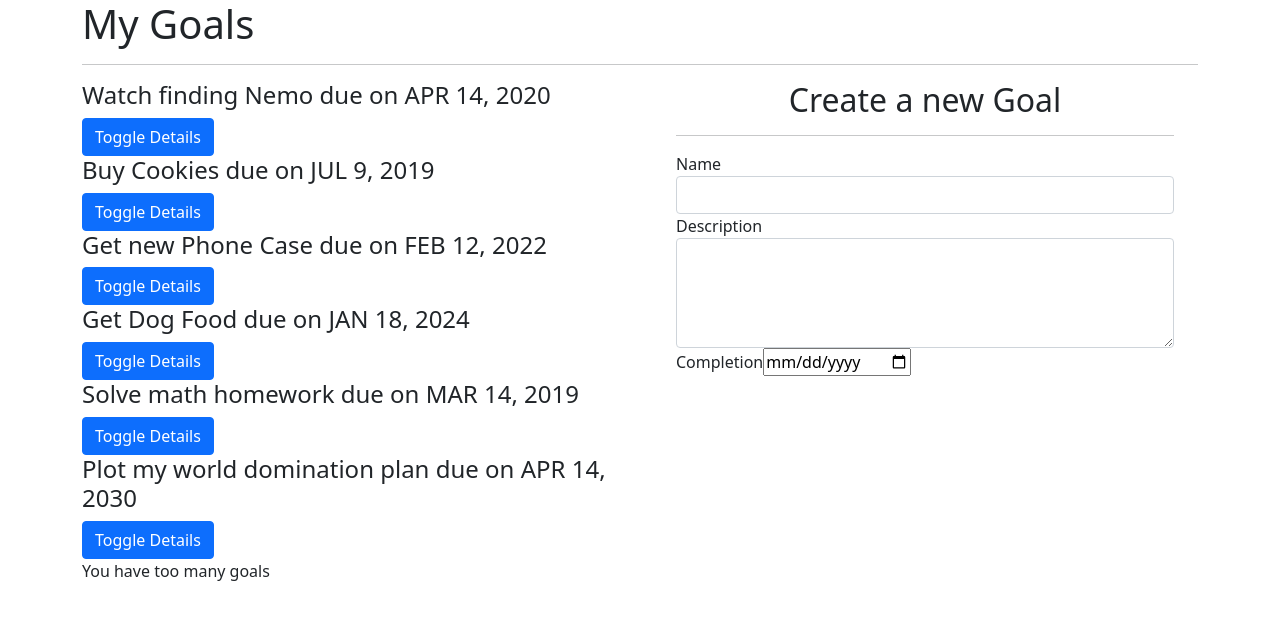
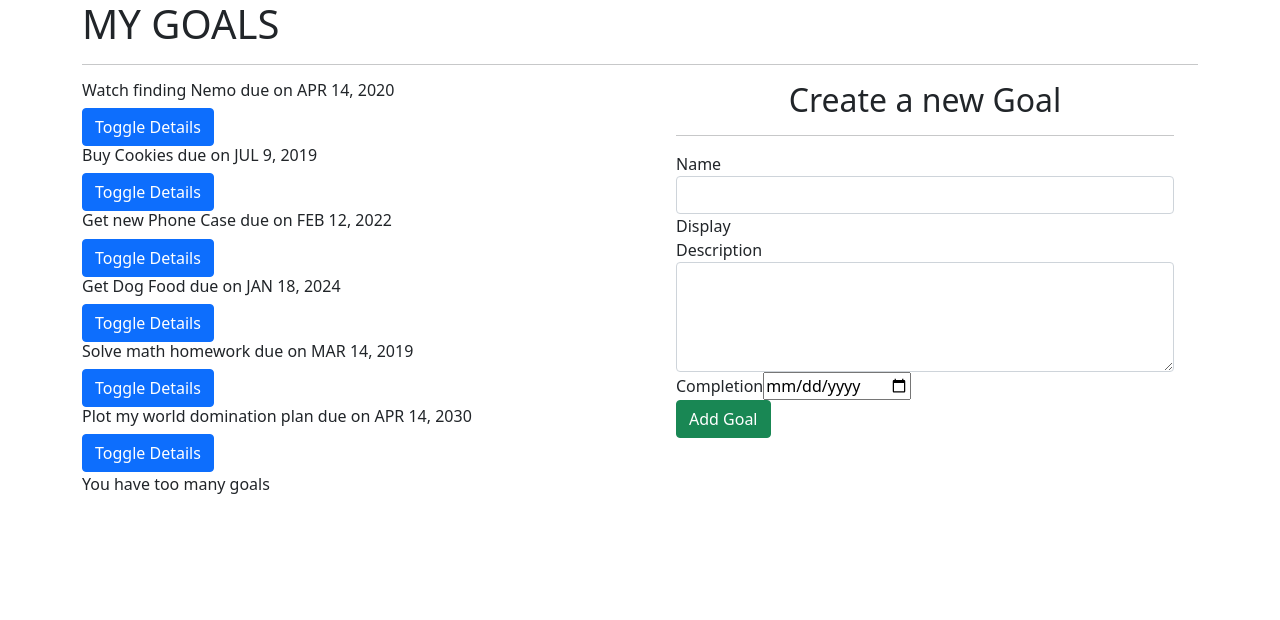
Before and after one commit to Clemo97/Goals, an Angular app: page / in a window 1280 px wide. Shown: the top 620 px of the page. Built offline with nearby package versions, Linux system fonts and the light colour scheme.

Commit message:
add two way binding

```diff
--- a/src/app/goal-form/goal-form.component.html
+++ b/src/app/goal-form/goal-form.component.html
@@ -1,12 +1,14 @@
 <div class="container-fluid">
   <h2 class="text-center">Create a new Goal</h2>
   <hr>
-  <form>
+  <form #goalForm='ngForm'>
     <div class="form-group">
 
       <label for="name">Name</label>
-      <input type="text" required class="form-control" id="name">
+      <input type="text" required class="form-control" id="name" [(ngModel)]="newGoal.name" name="name">
 
+      <!-- Testing to see if we get any data -->
+      Display {{newGoal.name}}
     </div>
     <div class="form-group">
 
@@ -15,9 +17,11 @@
 
     </div>
     <div class="form-group">
+
       <label for="complete">Completion</label>
       <input type='date' id="complete" required>
 
     </div>
+    <button type="submit" class="btn btn-success">Add Goal</button>
   </form>
 </div>
--- a/src/app/goal-form/goal-form.component.ts
+++ b/src/app/goal-form/goal-form.component.ts
@@ -1,15 +1,14 @@
 import { Component, OnInit } from '@angular/core';
+import { Goal } from '../goal';
 
 @Component({
   selector: 'app-goal-form',
   templateUrl: './goal-form.component.html',
-  styleUrls: ['./goal-form.component.css']
+  styleUrls: ['./goal-form.component.css'],
 })
 export class GoalFormComponent implements OnInit {
+  newGoal = new Goal(0, '', '', new Date());
+  constructor() {}
 
-  constructor() { }
-
-  ngOnInit(): void {
-  }
-
+  ngOnInit() {}
 }
--- a/src/app/goal/goal.component.html
+++ b/src/app/goal/goal.component.html
@@ -1,12 +1,12 @@
 <div class="container">
-  <h1>My Goals</h1>
+  <h1>MY GOALS</h1>
   <hr>
 
   <div class="row">
     <div class="col-md-6">
       <div *ngFor='let goal of goals;let i = index'>
         <div>
-          <h4 id={{i}} appStrikethrough>{{goal.name}} due on {{goal.completeDate|date|uppercase}}</h4>
+          <h6 id={{i}} appStrikethrough>{{goal.name}} due on {{goal.completeDate|date|uppercase}}</h6>
           <button (click)='toggleDetails(i)' class="btn btn-primary">Toggle Details</button>
         </div>
 
@@ -19,6 +19,5 @@
       <app-goal-form></app-goal-form>
     </div>
   </div>
-
   <p *ngIf='goals.length > 5'>You have too many goals</p>
 </div>
--- a/src/app/goal/goal.component.ts
+++ b/src/app/goal/goal.component.ts
@@ -1,5 +1,6 @@
 import { Component, OnInit } from '@angular/core';
 import { Goal } from '../goal';
+
 
 @Component({
   selector: 'app-goal',
```
